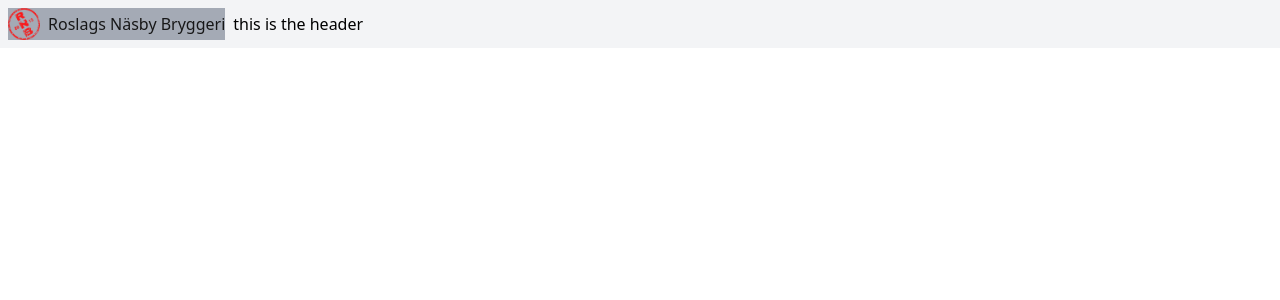
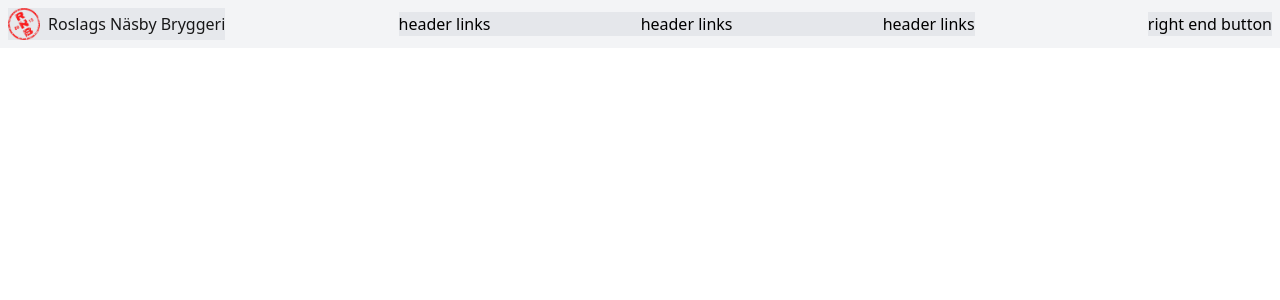
Before and after one commit to somnas/rnb, a Next.js app: page / in a window 1280 px wide. Shown: the top 300 px of the page. Built offline with nearby package versions, Linux system fonts and the light colour scheme.

Commit message:
header main components layout

```diff
--- a/components/Header.tsx
+++ b/components/Header.tsx
@@ -1,23 +1,34 @@
 import React from 'react';
 import Image from 'next/image';
+import Link from 'next/link';
 
 export default function Header() {
     return (
         <header>
             <div className='bg-gray-100'>
-                <div className='lg flex py-2 items-center mx-2 gap-2'>
-                    <div className='flex items-center gap-2 cursor-pointer bg-gray-400 opacity-90 transition hover:opacity-100'>
+                <div className='lg flex py-2 items-center justify-between mx-2 gap-2'>
+                    <Link href='/'>
+                        <div className='flex items-center gap-2 cursor-pointer bg-gray-200 opacity-90 transition hover:opacity-100'>
                             <Image
                                 src='/icons/logo-rnb.png'
                                 alt='company-logo'
                                 width={32}
                                 height={32}
                             />
-                        <p>
+                            <p className='hidden sm:block'>
                                 Roslags Näsby Bryggeri
                             </p>
                         </div>
-                    <p>this is the header</p>
+                    </Link>
+                    <div className='hidden md:flex items-center justify-between ml-4 gap-2 flex-1 max-w-xl bg-gray-200'>
+                        <p>header links</p>
+                        <p>header links</p>
+                        <p>header links</p>
+                    </div>
+                    <div className='flex items-center justify-end ml-4 gap-2 max-w-xl bg-gray-200'>
+                        <p className='hidden md:block'>right end button</p>
+                        <p className='md:hidden'>burger</p>
+                    </div>
                 </div>
             </div>
         </header>
--- a/package.json
+++ b/package.json
@@ -18,6 +18,8 @@
     "@types/react-dom": "18.0.6",
     "autoprefixer": "^10.4.12",
     "postcss": "^8.4.18",
+    "prettier": "^2.8.3",
+    "prettier-plugin-tailwindcss": "^0.2.1",
     "tailwindcss": "^3.2.4",
     "typescript": "4.9.4"
   }
```
Also changed, not shown: 1 other file (tests, documents, lock files or other folders). Lines whose indentation alone changed are shown as unchanged.
